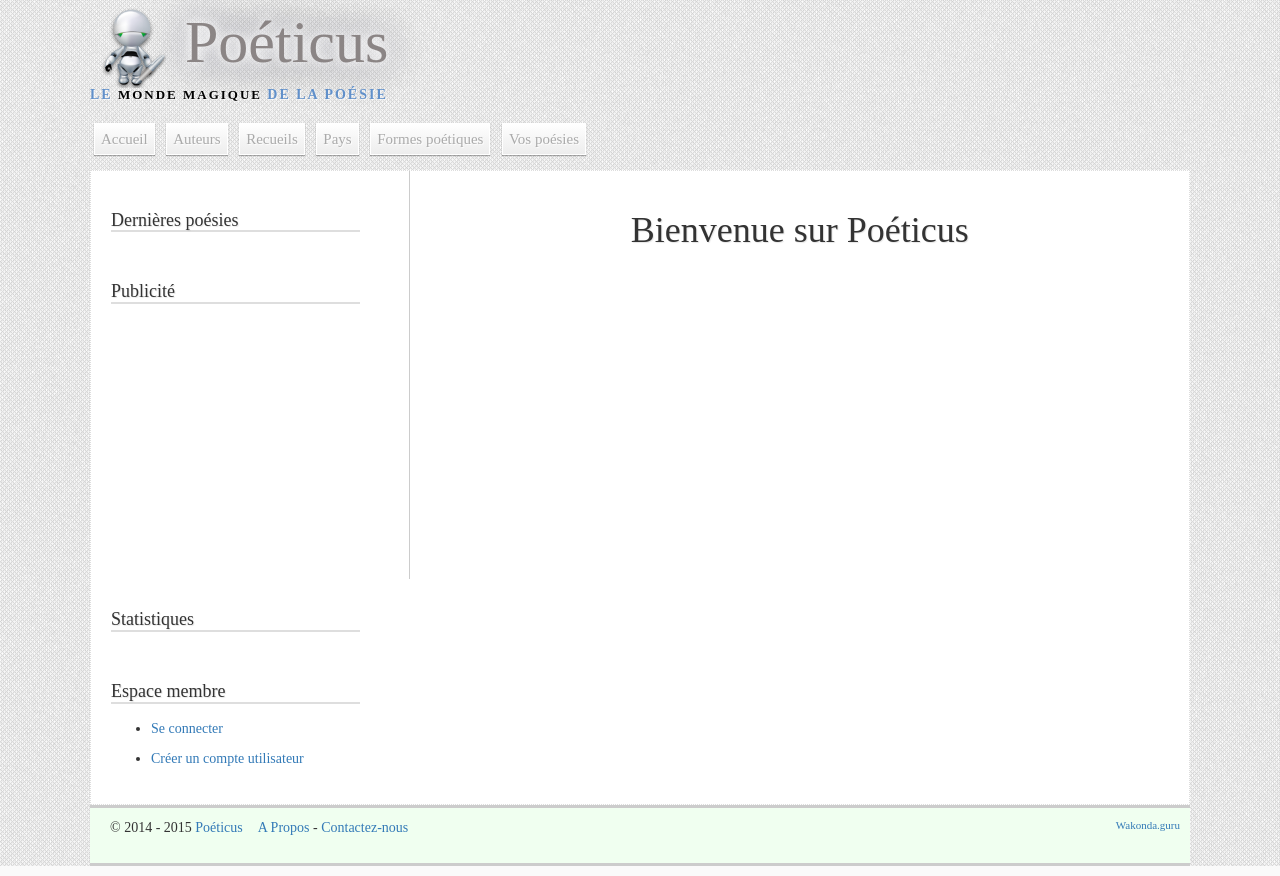
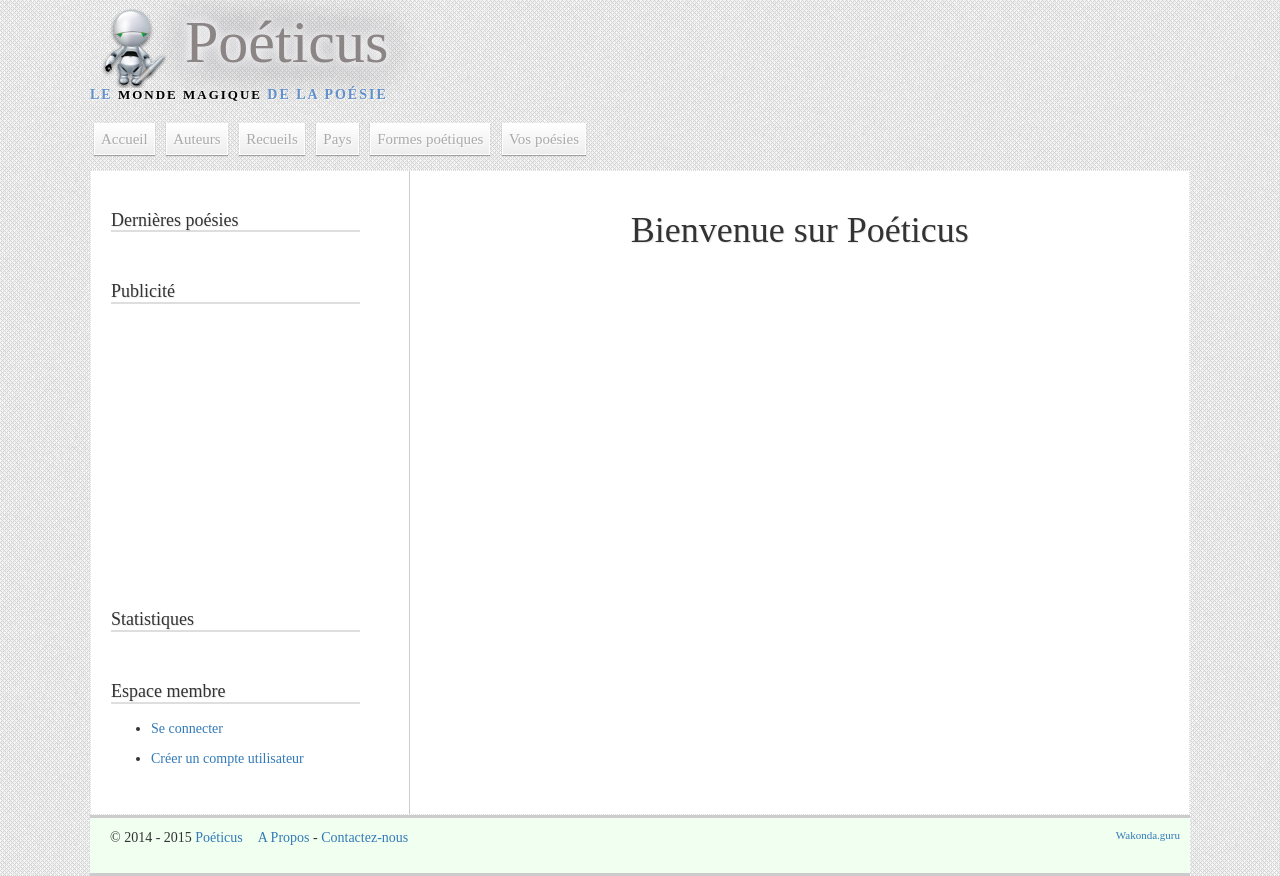
Before and after one commit to Wakonda/Poeticus, a PHP site: the page made by src/Poeticus/Resources/views/generic_layout.html.twig in a window 1280 px wide. Run offline with PHP 8.4, Linux system fonts and the light colour scheme; the template is opened without the code that fills it, so the values that code supplies are empty; some libraries are stand-ins or nearby versions.

Commit message:
Correction bugs

```diff
--- a/src/Poeticus/Resources/views/generic_layout.html.twig
+++ b/src/Poeticus/Resources/views/generic_layout.html.twig
@@ -10,7 +10,7 @@
 		<link rel="stylesheet" type="text/css" href="{{ app.request.basepath }}/css/bootstrap-3.3.2-dist/css/bootstrap.min.css" media="screen" />
 
 		<script src="{{ app.request.basepath }}/js/jquery.js"></script>
-		<script>
+		<script type="text/javascript">
 			(function(i,s,o,g,r,a,m){i['GoogleAnalyticsObject']=r;i[r]=i[r]||function(){
 			(i[r].q=i[r].q||[]).push(arguments)},i[r].l=1*new Date();a=s.createElement(o),
 			m=s.getElementsByTagName(o)[0];a.async=1;a.src=g;m.parentNode.insertBefore(a,m)
@@ -19,6 +19,10 @@
 			ga('create', 'UA-12307735-4', 'auto');
 			ga('send', 'pageview');
 
+			// Resize "aside" and "article" tags
+			$(function() {
+				$("article#contents").height($("aside#sidebar-wrapper").height());
+			});
 		</script>
 		{% block script_additional %}
 		{% endblock %}
@@ -73,7 +77,7 @@
 							 style="display:inline-block;width:250px;height:250px"
 							 data-ad-client="ca-pub-1951906303386196"
 							 data-ad-slot="5545754940"></ins>
-						<script>
+						<script type="text/javascript">
 						(adsbygoogle = window.adsbygoogle || []).push({});
 						</script>
 					</nav>
```
Lines whose indentation alone changed are shown as unchanged.
